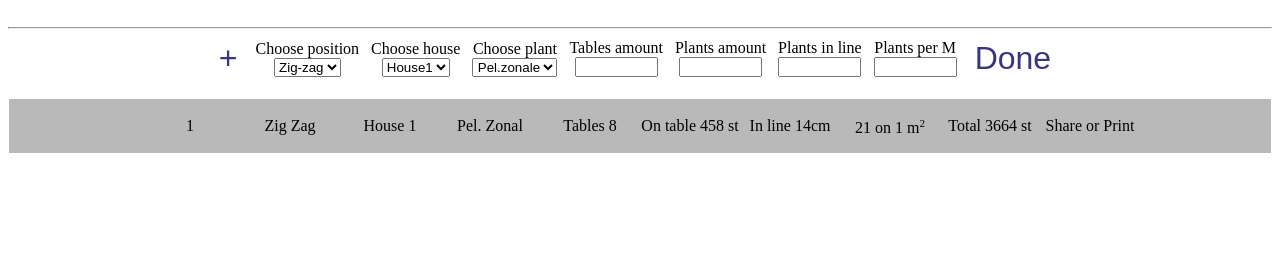
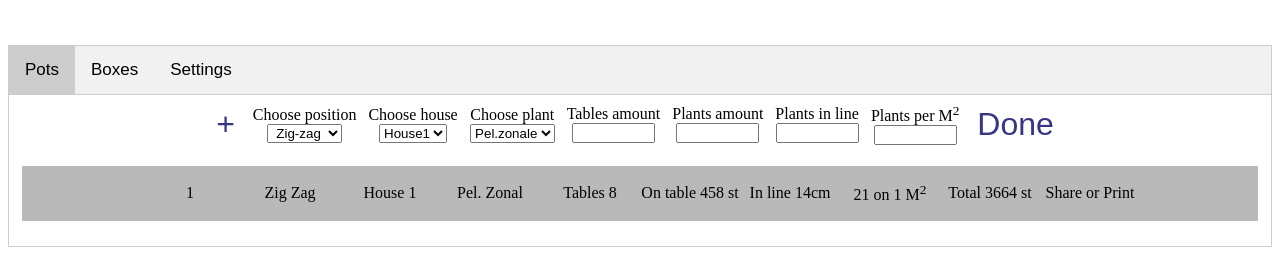
Before and after one commit to AntonKozak/Gleasa, a plain HTML site: page index.html in a window 1280 px wide. Shown: the part 189-448 px from the top of the page. Drawn offline with Linux system fonts and the light colour scheme.

Commit message:
test2
test2

```diff
--- a/Style.css
+++ b/Style.css
@@ -35,3 +35,40 @@ input {
     height: 14px;
   }
 select {text-align-last:center; }
+
+/* Style the tab */
+.tab {
+    overflow: hidden;
+    border: 1px solid #ccc;
+    background-color: #f1f1f1;
+  }
+
+  /* Style the buttons inside the tab */
+  .tab button {
+    background-color: inherit;
+    float: left;
+    border: none;
+    outline: none;
+    cursor: pointer;
+    padding: 14px 16px;
+    transition: 0.3s;
+    font-size: 17px;
+  }
+
+  /* Change background color of buttons on hover */
+  .tab button:hover {
+    background-color: rgb(148, 148, 153);
+  }
+
+  /* Create an active/current tablink class */
+  .tab button.active {
+    background-color: #ccc;
+  }
+
+  /* Style the tab content */
+  .tabcontent {
+    display: none;
+    padding: 6px 12px;
+    border: 1px solid #ccc;
+    border-top: none;
+  }
--- a/index.html
+++ b/index.html
@@ -11,10 +11,16 @@
 <body>
 
     <h1 align="center"> <img src="Logo.jpg"> </h1>
-    <hr>
+    <br>
+    <div class="tab">
+        <button class="tablinks" onclick="openCity(event, 'Pots')"id="defaultOpen">Pots</button>
+        <button class="tablinks" onclick="openCity(event, 'Boxes')">Boxes</button>
+        <button class="tablinks" onclick="openCity(event, 'Settings')">Settings</button>
+      </div>
 
+    <div id="Pots" class="tabcontent">
          <div class="flex-container">
-
+                                                                         <!-- Pots area  -->
             <div class="test2 ">
                 <button class="button" onclick="myFunction()">+</button>
             </div>
@@ -22,7 +28,7 @@
                 <label for="position">Choose position</label> <br>
                 <select id="position">
                  <option id="zigzag" value="zigzag">Zig-zag</option>
-     <option id="forban" value="forban">Forban</option>
+                 <option id="forban" value="forban">I förband</option>
                 </select>
                 </div>
                   <div class="test2">
@@ -47,7 +53,8 @@
                   </div>
             <div class="test2">
              <label for="table">Tables amount</label><br>
-    <input type="number" name="table" id="tabel" value="tabel"> </div>
+             <input type="number" name="table" id="tabel" value="tabel">
+            </div>
               <div class="test2">
                <label for="plants">Plants amount</label><br>
                <input type="number" name="plants" id="plants" value="plants">
@@ -57,13 +64,14 @@
             <input type="number" name="plantsInline" id="plantsInline" value="plantsInline">
             </div>
               <div class="test2">
-<label for="plantsPerm">Plants per M</label><br>
+              <label for="plantsPerm">Plants per M<sup>2</sup> </label><br>
               <input type="number" name="plantsPerm" id="plantsPerm" value="plantsPerm">
               </div>
             <div class="test2">
             <button class="button" onclick="">Done</button>
             </div>
             </div><br>
+                                                                                         <!-- Outgoing information from pots area  -->
             <div class="flex-container-test">
                 <div class="test1"> <p>1</p> </div>
                 <div class="test1"> <p>Zig Zag</p> </div>
@@ -72,11 +80,11 @@
                 <div class="test1"> <p>Tables 8</p> </div>
                 <div class="test1"> <p>On table 458 st</p> </div>
                 <div class="test1"> <p>In line 14cm</p> </div>
-    <div class="test1"> <p>21 on 1 m<sup><small>2</small></sup></p> </div>
+                <div class="test1"> <p>21 on 1 M<sup>2</sup><sup></sup></p> </div>
                 <div class="test1"> <p>Total 3664 st</p> </div>
                 <div class="test1"> <p>Share or Print</p> </div>
-
             </div><br>
+                                                                                           <!-- Script which add extra pots area -->
             <script>
                 function myFunction() {
                   var elmnt = document.getElementsByTagName("DIV")[0];
@@ -84,5 +92,35 @@
                   document.body.appendChild(cln);
                 }
              </script>
+         </div>
+                                                                                             <!-- Boxes area -->
+      <div id="Boxes" class="tabcontent">
+        <h3>Not today</h3>
+      </div>
+                                                                                             <!-- Settings area -->
+      <div id="Settings" class="tabcontent">
+        <h3>Not today either as boxes</h3>
+      </div>
+                                                                                             <!-- Script which changes tabs -->
+      <script>
+        function openCity(evt, cityName) {
+          var i, tabcontent, tablinks;
+          tabcontent = document.getElementsByClassName("tabcontent");
+          for (i = 0; i < tabcontent.length; i++) {
+            tabcontent[i].style.display = "none";
+          }
+          tablinks = document.getElementsByClassName("tablinks");
+          for (i = 0; i < tablinks.length; i++) {
+            tablinks[i].className = tablinks[i].className.replace(" active", "");
+          }
+          document.getElementById(cityName).style.display = "block";
+          evt.currentTarget.className += " active";
+        }
+
+        // Get the element with id="defaultOpen" and click on it
+        document.getElementById("defaultOpen").click();
+      </script>
+
+
 </body>
 </html>
```
Lines whose indentation alone changed are shown as unchanged.
